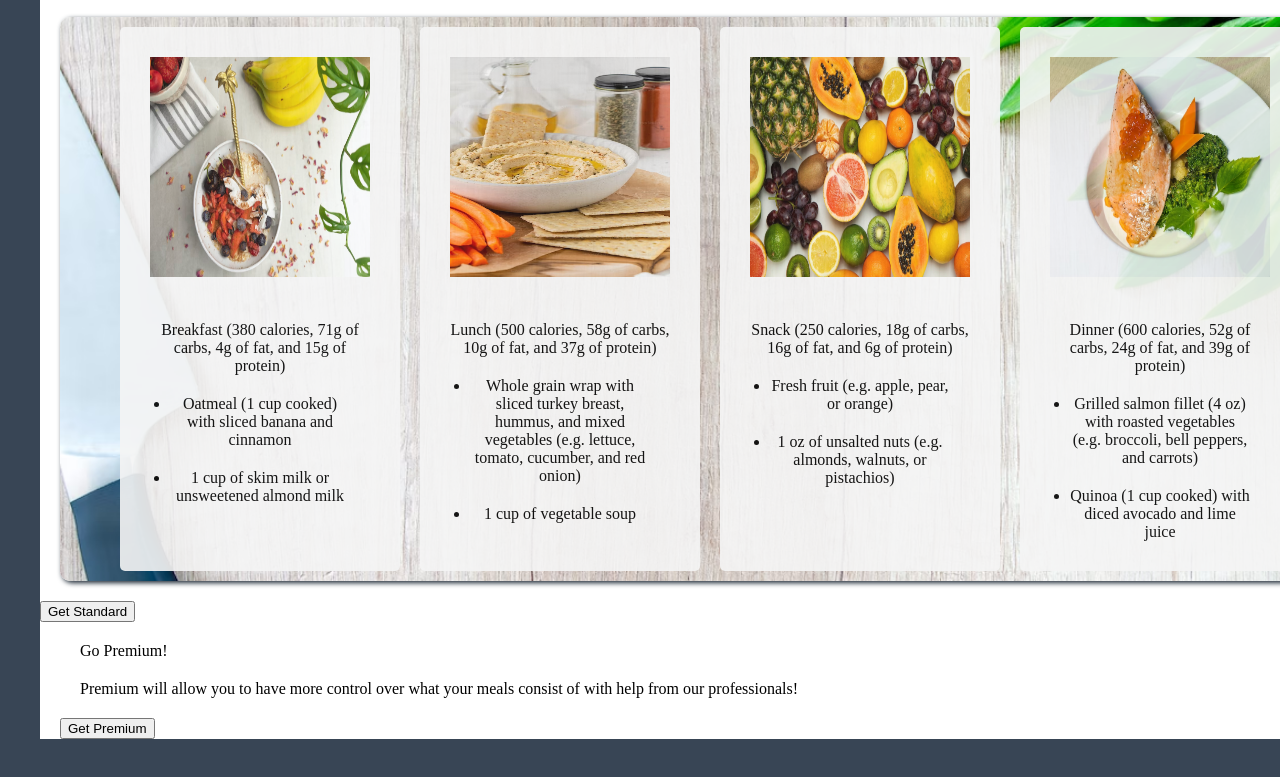
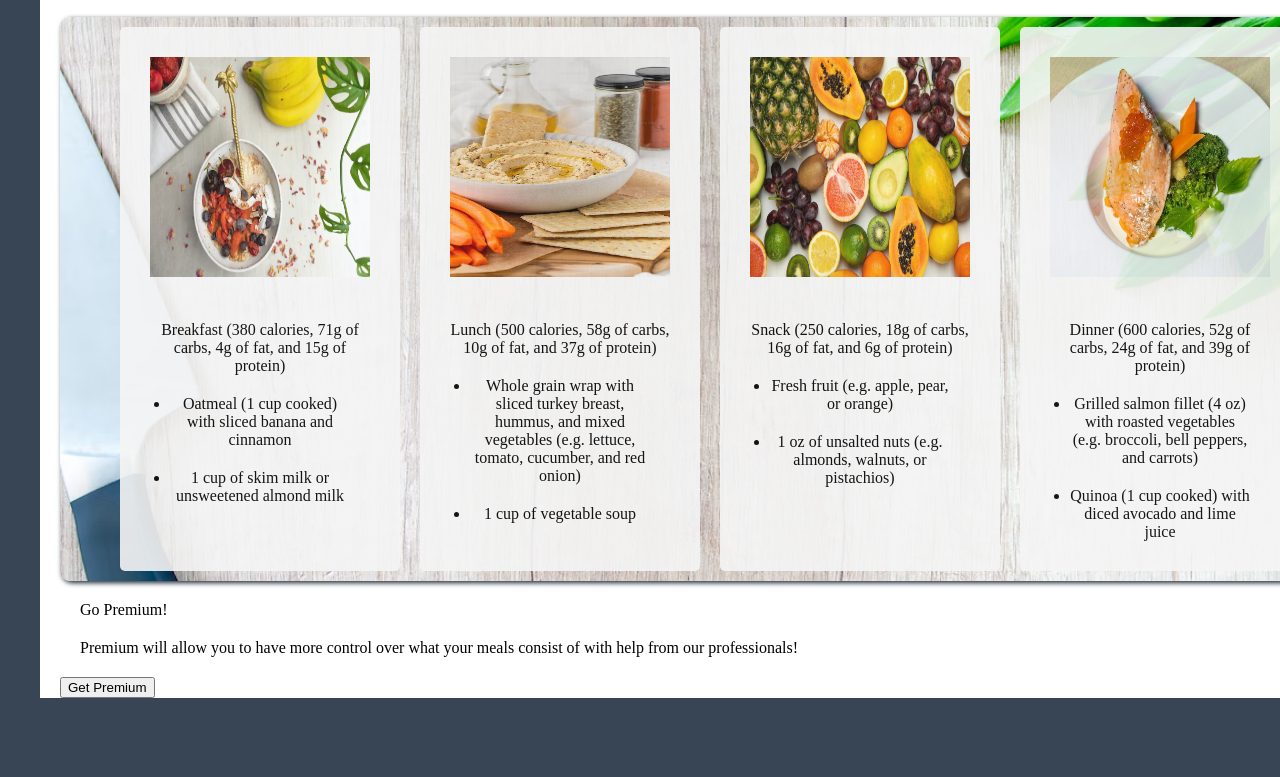
Before and after one commit to MacroCal/GitFit, a plain HTML site: page html/mealplan1.html in a window 1280 px wide. Shown: the part 1804-2581 px from the top of the page. After the commit the page ends 2554 px from the top, so only its background shows below. Drawn offline with Linux system fonts and the light colour scheme.

Commit message:
deleted get standard button

```diff
--- a/html/mealplan1.html
+++ b/html/mealplan1.html
@@ -156,7 +156,6 @@
                 </ul>
             </div>
         </section>
-        <button type="button">Get Standard</button>
         <section>
             <h2>Go Premium!</h2>
             <p>Premium will allow you to have more control over what your meals consist of with help from our
```
